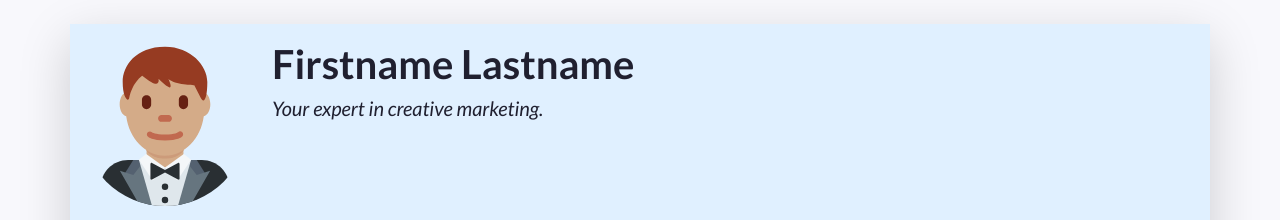
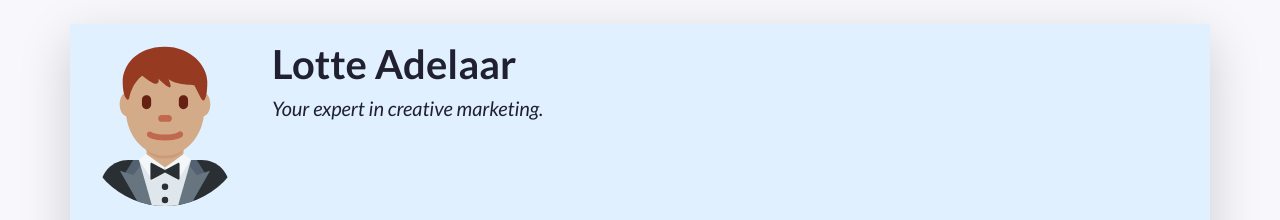
Before and after one commit to LotteAdelaar/Lotte_CV, a plain HTML site: page index.html in a window 1280 px wide. Shown: the top 220 px of the page. Drawn offline with nearby package versions, Linux system fonts and the light colour scheme.

Commit message:
Namechange
Change of Name into Lotte Adelaar

```diff
--- a/index.html
+++ b/index.html
@@ -54,7 +54,7 @@
           A container to wrap around your name and tagline. Full-width at small size, then columns of increasing size.
         -->
         <div class="col-12 col-sm-8 col-md-9 col-lg-10 my-3 header-content">
-          <h1 class="fw-bolder">Firstname Lastname</h1>
+          <h1 class="fw-bolder">Lotte Adelaar&nbsp;</h1>
           <h5 class="fst-italic tagline">Your expert in creative marketing.</h5>
         </div>
       </header>
```
